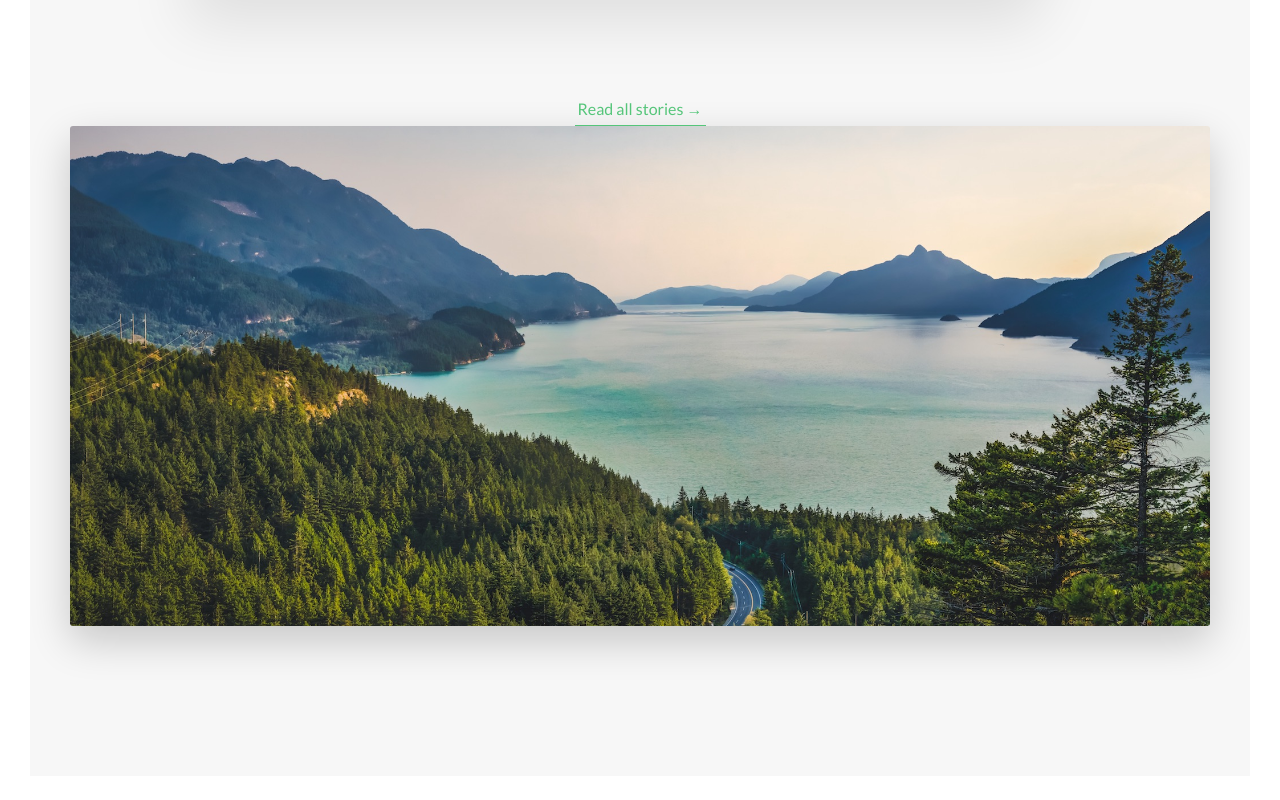
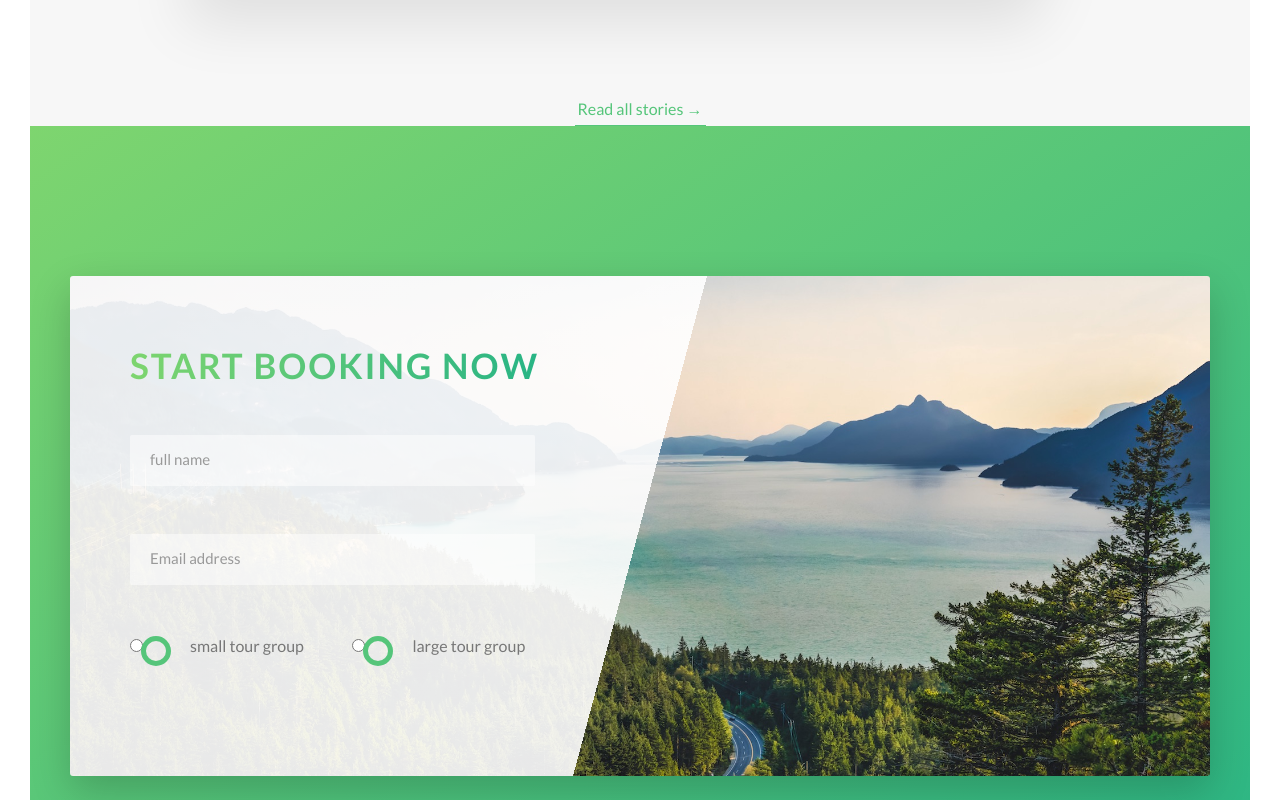
Before and after one commit to SamsonAyodele/Natours, a website: page index.html in a window 1280 px wide. Shown: the part 4180-4980 px from the top of the page. Drawn offline with Linux system fonts and the light colour scheme.

Commit message:
second commit

```diff
--- a/index.html
+++ b/index.html
@@ -248,9 +248,46 @@
                     <a href="#" class="btn-text">Read all stories &rarr;</a>
                 </div>
 
-                <section class="section-b">
+                <section class="section-book">
                     <div class="row">
-                        <div class="book"></div>
+                        <div class="book">
+                            <div class="book__form">
+                                <form action="#" class="form">
+                                    <div class="u-margin-bottom-medium">
+                                        <h2 class="heading-secondary">
+                                            start booking now
+                                        </h2>
+                                    </div>
+                                    <div class="form__group">
+                                        <input type="text" class="form__input" placeholder="full name" id="name" required>
+                                        <label for="name" class="form__label">full name</label>
+                                    </div>
+
+                                    <div class="form__group">
+                                        <input type="text" class="form__input" placeholder="Email address" id="email" required>
+                                        <label for="email" class="form__label">Email address</label>
+                                    </div>
+
+                                    <div class="form__group">
+                                        <div class="form__radio-group">
+                                            <input type="radio" class="form__radio-input" id="small" name="size">
+                                            <label for="small" class="form__radio-label">
+                                                <span class="form__radio-button"></span>
+                                                small tour group
+                                            </label>
+                                        </div>
+
+                                        <div class="form__radio-group">
+                                            <input type="radio" class="form__radio-input" id="large" name="size">
+                                            <label for="large" class="form__radio-label">
+                                                <span class="form__radio-button"></span>
+                                                large tour group
+                                            </label>
+                                        </div>
+                                    </div>
+                                </form>
+                            </div>
+                        </div>
                     </div>
                 </section>
 
--- a/sass/abstracts/_variables.scss
+++ b/sass/abstracts/_variables.scss
@@ -14,6 +14,8 @@ $color-grey-light-1:#f7f7f7;
 $color-grey-light-2:#eee;
 
 $color-grey-dark: #777;
+$color-grey-dark-2: #999;
+
 $color-white: #fff;
 $color-black: #000;
 
--- /dev/null
+++ b/sass/components/_form.scss
@@ -0,0 +1,91 @@
+.form {
+    &__group:not(:last-child) {
+        margin-bottom: 2rem;
+    }
+
+    &__input {
+        font-size: 1.5rem;
+        font-family: inherit;
+        color: inherit;
+        padding: 1.5rem 2rem;
+        border-radius: 2px;
+        background-color: rgba($color-white, .5);
+        border: none;
+        border-bottom: 3px solid transparent;
+        width: 90%;
+        display: block;
+        transition: all .3s;
+
+
+        &:focus {
+            outline: none;
+            box-shadow: 0 1rem 2rem rgba($color-black, .1);
+            border-bottom: 3px solid $color-primary;
+        }
+
+        &:focus:invalid {
+            border-bottom: 3px solid $color-secondary-dark;
+        }
+
+        &::-webkit-input-placeholder {
+            color: $color-grey-dark-2;
+        }
+    }
+
+
+    &__label {
+        font-size: 1.2rem;
+        font-weight: 700;
+        margin-left: 2rem;
+        margin-top: .7rem;
+        display: block;
+        transition: all .3s;
+    }
+
+    &__input:placeholder-shown + &__label {
+        opacity: 0;
+        visibility: hidden;
+    }
+
+    &__radio-group {
+        width: 49%;
+        display: inline-block;
+    }
+
+    &__radio-label {
+        font-size: $default-font-size;
+        cursor: pointer;
+        position: relative;
+        padding-left: 4.5rem;
+    }
+
+    &__radio-button {
+        height: 3rem;
+        width: 3rem;
+        border: 5px solid $color-primary;
+        border-radius: 50%;
+        display: inline-block;
+        position: absolute;
+        top: 0;
+        left: -.4rem;
+
+        &::after {
+            content: "";
+            display: block;
+            height: 1.3rem;
+            width: 1.3rem;
+            border-radius: 50%;
+            position: absolute;
+            top: 50%;
+            left: 50%;
+            transform: translate(-50%, -50%);
+            background-color: $color-primary;
+            opacity: 0;
+            transition: opacity .2s;
+        }
+    }
+
+    &__radio-input:checked ¬ &__radio-label &__radio-button::after {
+        opacity: 1;
+    }
+}
--- a/sass/main.scss
+++ b/sass/main.scss
@@ -13,6 +13,7 @@
 @import "components/card";
 @import "components/story";
 @import "components/bg-video";
+@import "components/form";
 
 @import "layouts/grid";
 
--- a/sass/pages/_home.scss
+++ b/sass/pages/_home.scss
@@ -40,10 +40,19 @@
 }
 
 .book {
-    background-image: url(../img/nat-10.jpg);
+    background-image: linear-gradient(105deg,
+                                    rgba($color-white, .9) 0%,
+                                    rgba($color-white, .9) 50%,
+                                     transparent 50%) ,
+                                     url(../img/nat-10.jpg);
     background-size: 100%;
     border-radius: 3px;
     box-shadow: 0 1.5rem 4rem rgba($color-black, .2);
 
     height: 50rem;
+
+    &__form {
+        width: 50%;
+        padding: 6rem;
+    }
 }
```
Also changed, not shown: css/main.css.
